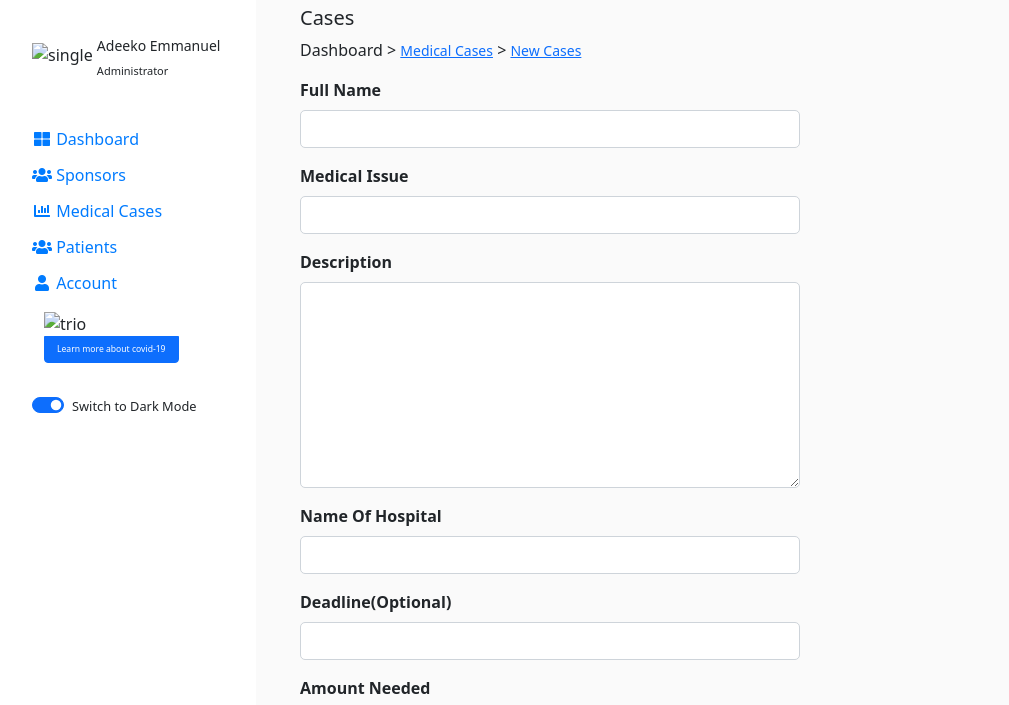
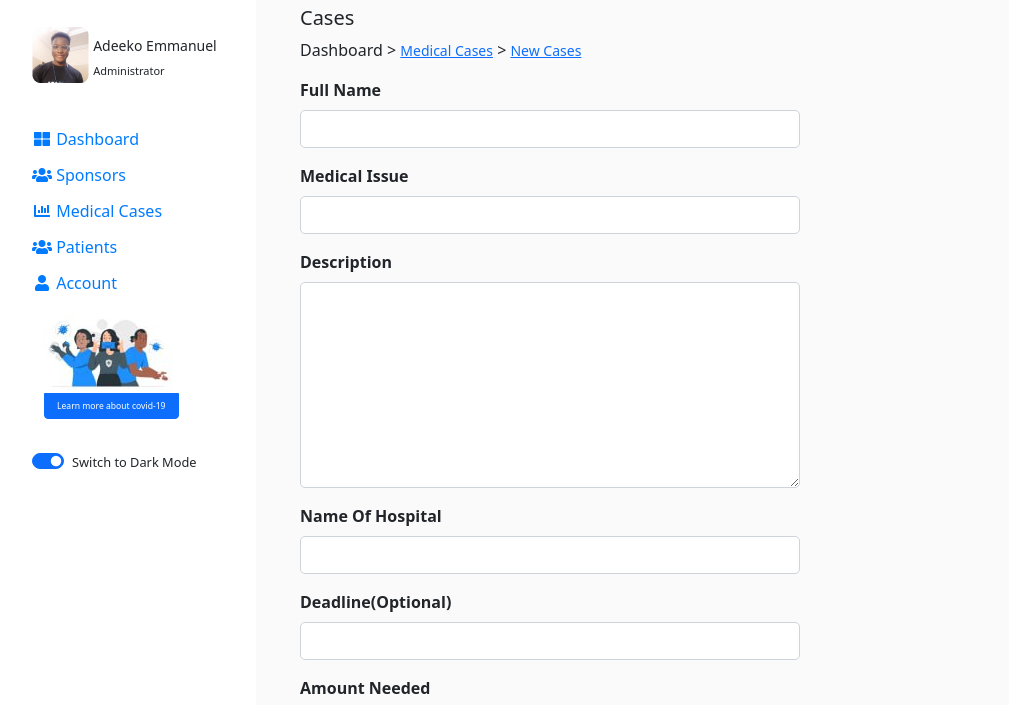
Before and after one commit to Davidlloyd8/MedicAid_CreateUser, a plain HTML site: page index.html in a window 1280 px wide. Shown: the part 76-781 px from the top of the page, without its empty margins (0-1009 px from the left). Drawn offline with nearby package versions, Linux system fonts and the light colour scheme; files that its build step writes are made by us from their sources.

Commit message:
Update index.html

```diff
--- a/index.html
+++ b/index.html
@@ -15,7 +15,7 @@
     <link rel="stylesheet" href="https://pro.fontawesome.com/releases/v5.10.0/css/all.css" integrity="sha384-AYmEC3Yw5cVb3ZcuHtOA93w35dYTsvhLPVnYs9eStHfGJvOvKxVfELGroGkvsg+p" crossorigin="anonymous" />
     <!--<link rel="stylesheet" href="https://stackpath.bootstrapcdn.com/bootstrap/4.3.1/css/bootstrap.min.css" integrity="sha384-ggOyR0iXCbMQv3Xipma34MD+dH/1fQ784/j6cY/iJTQUOhcWr7x9JvoRxT2MZw1T" crossorigin="anonymous">-->
     <link href="https://cdn.jsdelivr.net/npm/bootstrap@5.0.1/dist/css/bootstrap.min.css" rel="stylesheet" integrity="sha384-+0n0xVW2eSR5OomGNYDnhzAbDsOXxcvSN1TPprVMTNDbiYZCxYbOOl7+AMvyTG2x" crossorigin="anonymous">
-    <link rel="stylesheet" href="assets/addUser.css">
+    <link rel="stylesheet" href="addUser.css">
 </head>
 <body>
   <div class="container-fluid med_aid">
@@ -24,7 +24,7 @@
       <div class=" col-lg-4 dash_options">
         <h3 class=".">Medic<span class="aid">Aid</span></h3>
         <div class="profile">
-          <img src="assets/img/emma.png" alt="single" class="img-fluid">
+          <img src="images/emma.png" alt="single" class="img-fluid">
           <div class="details ">
             <h5>Adeeko Emmanuel</h5>
             <p>Administrator</p>
@@ -38,7 +38,7 @@
           <div><a href=""><i class="fas fa-user fa-fw"></i><span class="aid">&nbsp;Account</span></a></div>
         </div>
         <div class="learn_more">
-          <img src="assets/img/trio.jpg" alt="trio" class="img-fluid">
+          <img src="images/trio.jpg" alt="trio" class="img-fluid">
           <button type="button" class="btn btn-primary">Learn more about covid-19</button>
         </div>
         <div class="switch">
```
